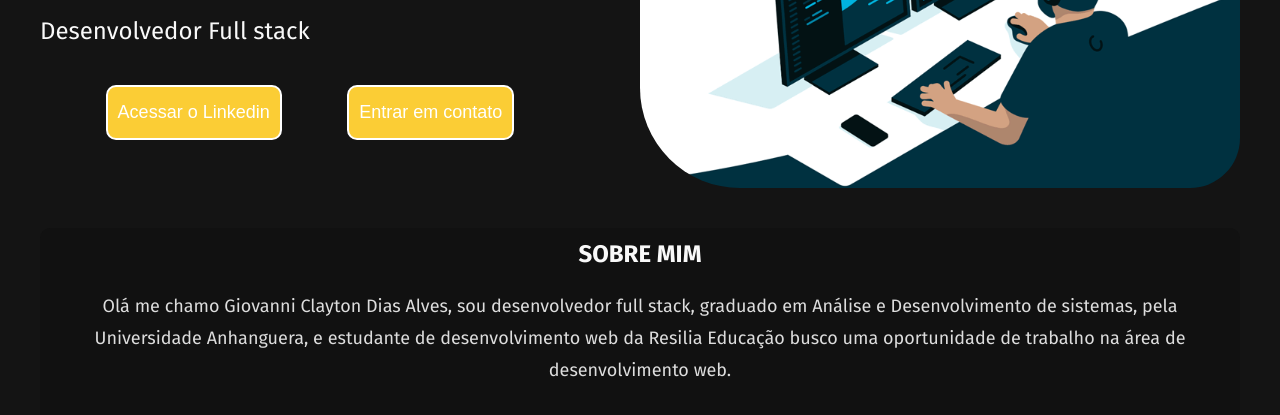
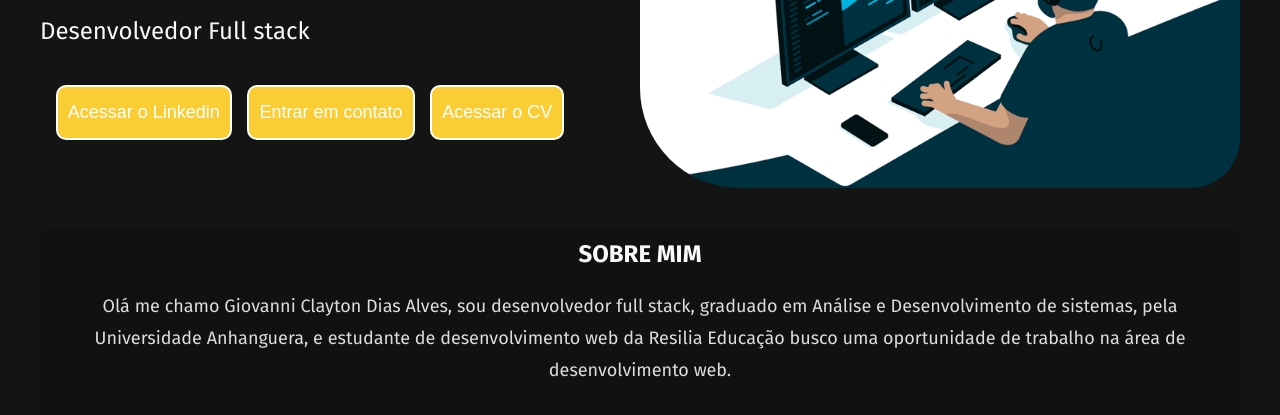
Before and after one commit to Gclayton0207/Portf-lio-, a plain HTML site: page index.html in a window 1280 px wide. Shown: the part 316-731 px from the top of the page. Drawn offline with Linux system fonts and the light colour scheme; files whose address does not match are found by name.

Commit message:
insercao curriculo

```diff
--- a/index.html
+++ b/index.html
@@ -40,6 +40,8 @@
             Acessar o
             Linkedin</button></a>
         <a href="https://wa.me/011985279146" target="_blank"><button class="btn">Entrar em contato</button></a>
+        <a href="Curriculo Giovanni Clayton.pdf" target="_blank"><button class="btn">Acessar o CV</button></a>
+
       </div>
     </div>
     <div class="images-intro">
```
Also changed, not shown: 1 other file.
